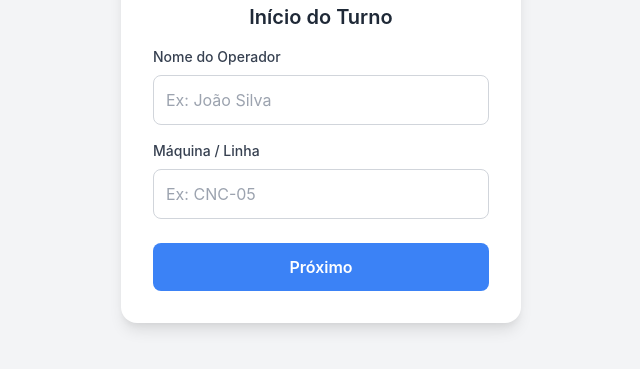
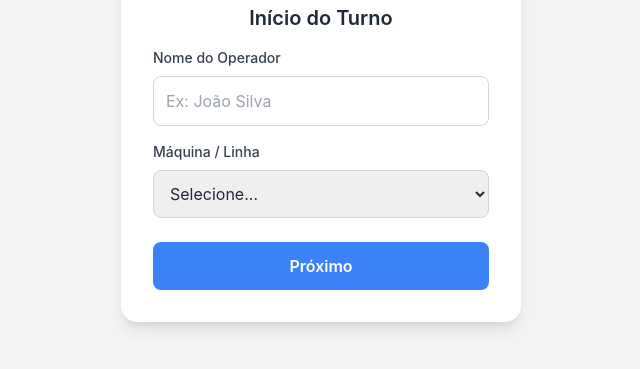
Before and after one commit to thiagorkha/App-apontamento-online, a plain HTML site: page index.html in a window 1280 px wide. Shown: the part 281-650 px from the top of the page, without its empty margins (319-959 px from the left). Drawn offline with nearby package versions, Linux system fonts and the light colour scheme.

Commit message:
Update index.html

```diff
--- a/index.html
+++ b/index.html
@@ -106,7 +106,16 @@
             </div>
             <div class="mb-6">
                 <label for="maquina" class="block text-sm font-medium text-gray-700">Máquina / Linha</label>
-                <input type="text" id="maquina" class="input-field" placeholder="Ex: CNC-05" required>
+                <select id="maquina" class="input-field">
+                    <option value="">Selecione...</option>
+                    <option>Romi D1000</option>
+                    <option>Veker Mvk 1050</option>
+                    <option>Torno Cnc Cosmos</option>
+                    <option>Torno Convencional</option>
+                    <option>Torno Mascote</option>
+                    <option>Fresadora Ferramenteira</option>
+                </select>
+
             </div>
             <button onclick="nextStep(1)" class="btn-primary">Próximo</button>
         </div>
```
